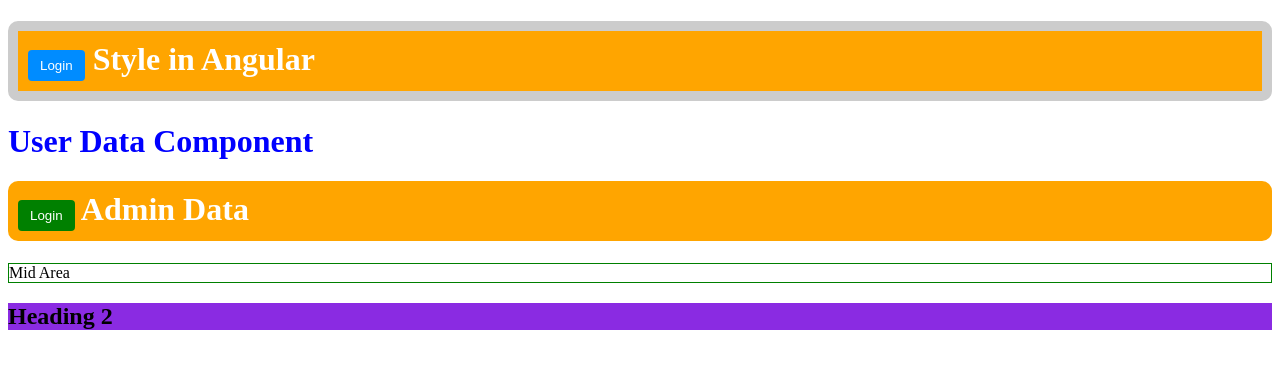
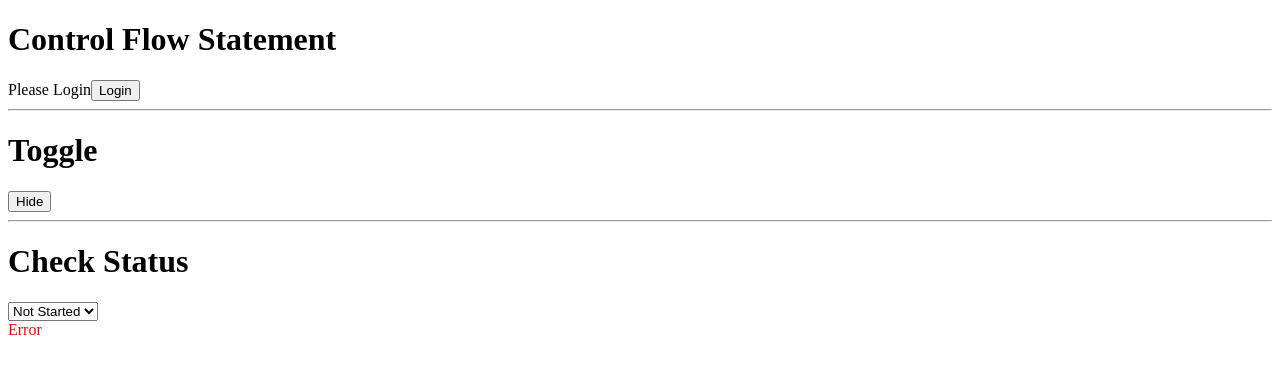
Before and after one commit to deep-coder1/angular22-tutorial-csbs, an Angular app: page / in a window 1280 px wide. Shown: the top 374 px of the page. Built offline with nearby package versions, Linux system fonts and the light colour scheme.

Commit message:
Angular 22 Control Flow Statements tut complete

```diff
--- a/src/app/app.html
+++ b/src/app/app.html
@@ -88,7 +88,7 @@
 <button (click)="resetValue()">Reset Value</button> -->
 
 <!-- Style Options and Rules in Angular 22 -->
-<h1 class="heading"> <button class="btn btn-primary">Login</button> Style in Angular</h1>
+<!-- <h1 class="heading"> <button class="btn btn-primary">Login</button> Style in Angular</h1>
 <app-user-data></app-user-data>
 <app-admin-data></app-admin-data>
 
@@ -96,4 +96,42 @@
 <div style="border: 1px solid green;">
     Mid Area
 </div>
-<h2 class="heading2">Heading 2</h2>
+<h2 class="heading2">Heading 2</h2> -->
+
+<!-- Angular 22 Control Flow Statements -->
+<h1>Control Flow Statement</h1>
+<div>
+    @if (isLogin()) {
+        <span>Welcome User</span>
+        <button (click)="handleLogin(false)">Logout</button>
+    } @else {
+        <span>Please Login</span>
+        <button (click)="handleLogin(true)">Login</button>
+    }
+</div>
+<hr />
+<h1>Toggle</h1>
+@if (show()){
+    <button (click)="show.set(false)">Hide</button>
+} @else {
+    <button (click)="show.set(true)">Show</button>
+}
+
+<hr />
+<h1>Check Status</h1>
+<select (change)="handleStatus($event)" name="" id="">
+    <option value="notStarted">Not Started</option>
+    <option value="progress">in Progress</option>
+    <option value="success">Success</option>
+    <option value="error">Error</option>
+</select>
+<br>
+@if (status()=='notStarted'){
+    <span>No Status </span>
+} @else if (status()=='progress'){
+    <span style="color: orange;">In Progress</span>
+} @else if (status()=='success'){
+    <span style="color: green;">Success</span>
+} @else if (status()=='error'){
+    <span style="color: red;">Error</span>
+}
--- a/src/app/app.ts
+++ b/src/app/app.ts
@@ -7,10 +7,10 @@ import { AdminData } from './admin-data/admin-data';
 @Component({
   imports: [RouterOutlet, Profile, UserData, AdminData],
   selector: 'app-root',
-  // styleUrl: './app.css',
+  styleUrl: './app.css',
   templateUrl: './app.html',
   // template:`<h1>Inline Template {{name}}<h1>`,
-  styleUrls:["./app.css","./common.css"],
+  // styleUrls:["./app.css","./common.css"],
 })
 // export class App {
 //   name="Deepak Thakur"
@@ -203,7 +203,23 @@ import { AdminData } from './admin-data/admin-data';
 //   }
 // }
 
-// Style Options and Rules in Angular 22
+// // Style Options and Rules in Angular 22
+// export class App{
+
+// }
+
+// Angular 22 Control Flow Statements
 export class App{
+  isLogin = signal(false)
+  show = signal(true)
+  status = signal('error')
 
+  handleLogin(status:boolean){
+    this.isLogin.set(status)
+  }
+
+  handleStatus(event:Event){
+    let target = event.target as HTMLSelectElement;
+    this.status.set(target.value)
+  }
 }
```
